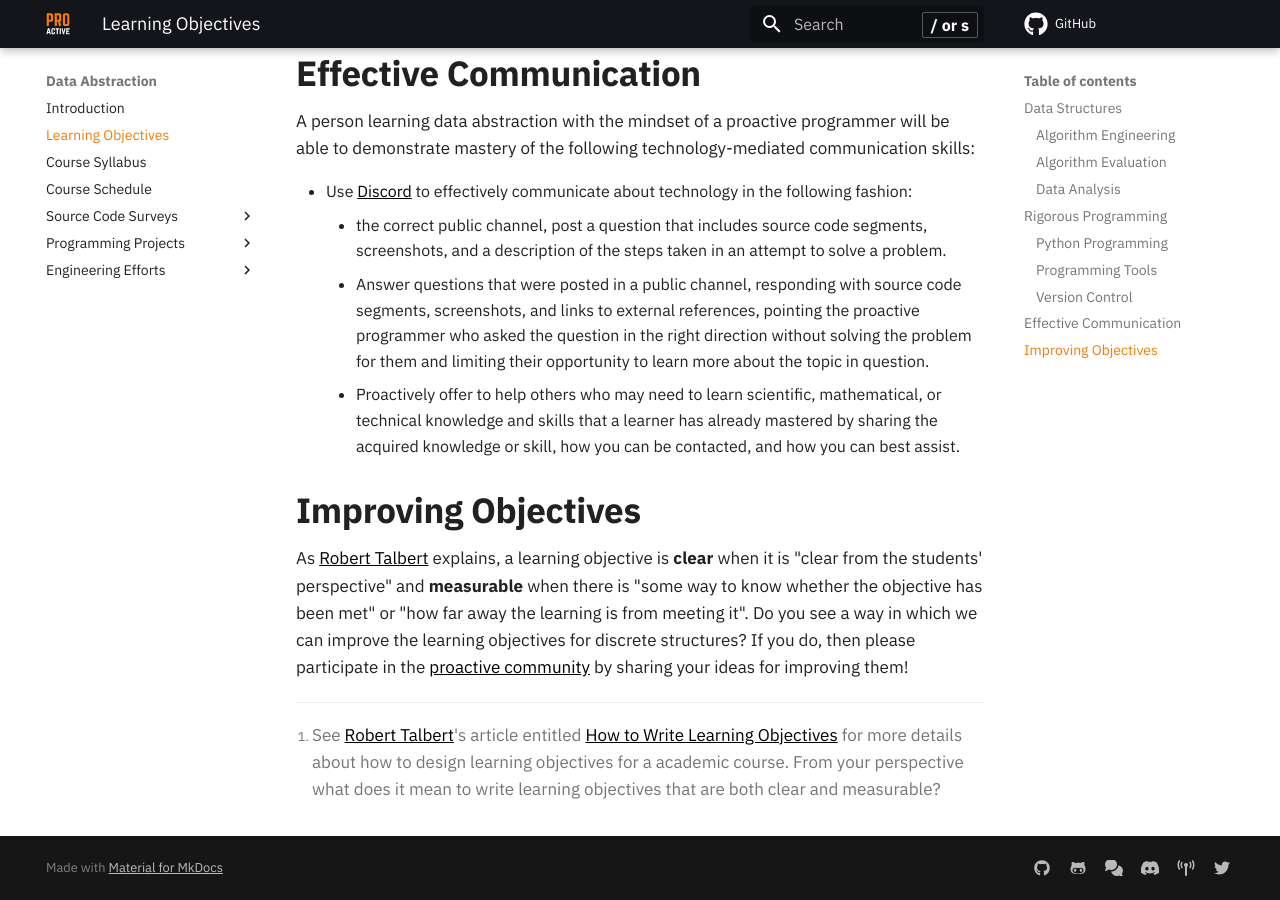
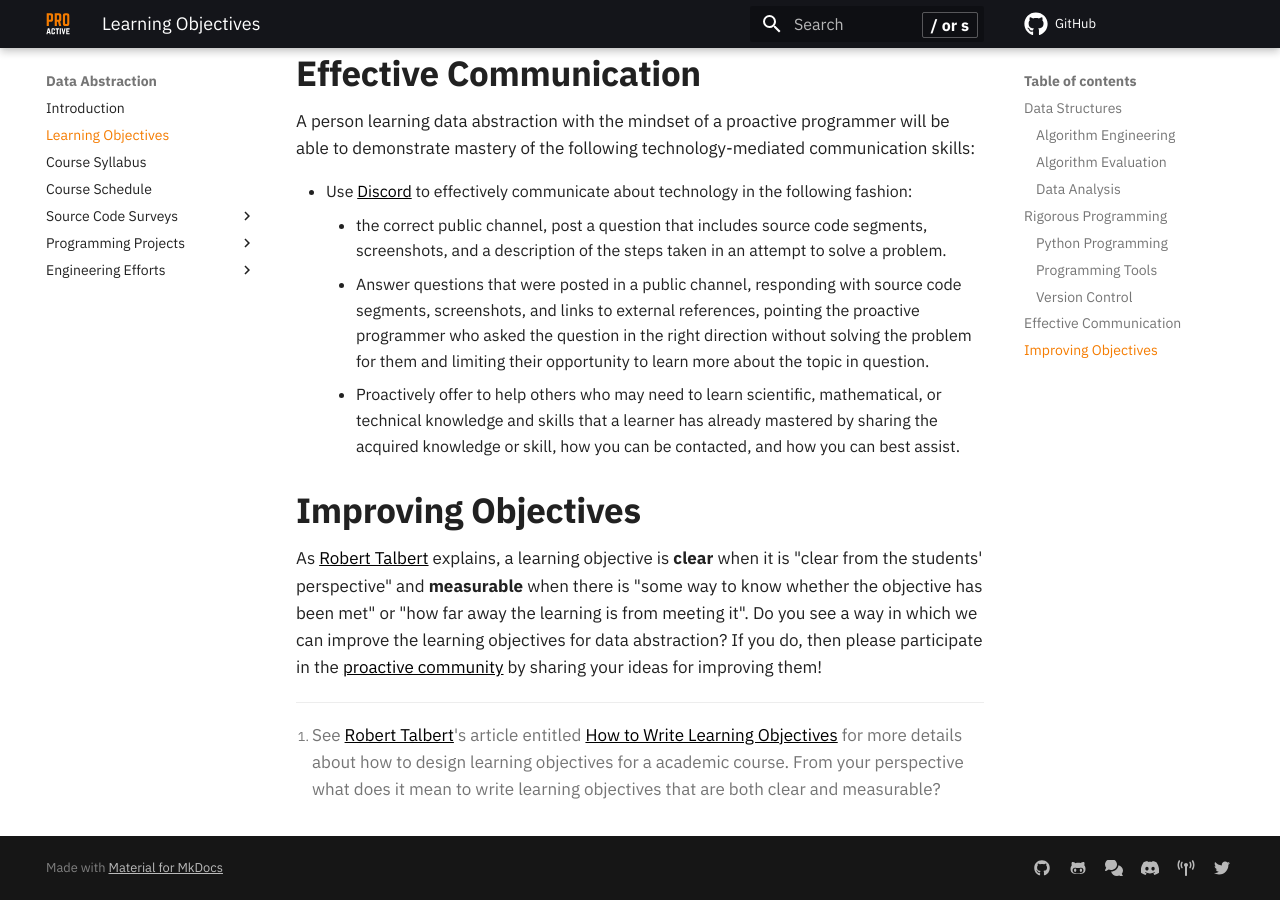
Before and after one commit to ProactiveProgrammers/www.proactiveprogrammers.com, an MkDocs documentation site: the page built from docs/data-abstraction/learning-objectives-data-abstraction.md, in a window 1280 px wide and 900 px high, scrolled down 4827 px. Built offline with MkDocs 1.6.1 and Material for MkDocs 9.7.7, drawn with Linux system fonts in a browser that asks for light colours; comment, search, counter and statistics services are not loaded; some of the changed lines change nothing that is shown.

Commit message:
feat: Use improving-objectives-abstraction in learning-objectives-data-abstraction.

```diff
--- a/docs/data-abstraction/learning-objectives-data-abstraction.md
+++ b/docs/data-abstraction/learning-objectives-data-abstraction.md
@@ -122,11 +122,6 @@ will be able to demonstrate mastery of the following programming skills:
 
 ## Improving Objectives
 
---8<-- "includes/objectives/improving-objectives.md"
+--8<-- "includes/objectives/improving-objectives-abstraction.md"
 
-[^1]: See [Robert Talbert](https://rtalbert.org/)'s article entitled [How to
-  Write Learning
-  Objectives](https://rtalbert.org/how-to-write-learning-objectives/) for more
-  details about how to design learning objectives for a academic course. From
-  your perspective what does it mean to write learning objectives that are both
-  clear and measurable?
+--8<-- "includes/objectives/learning-objectives-footnote.md"
```
